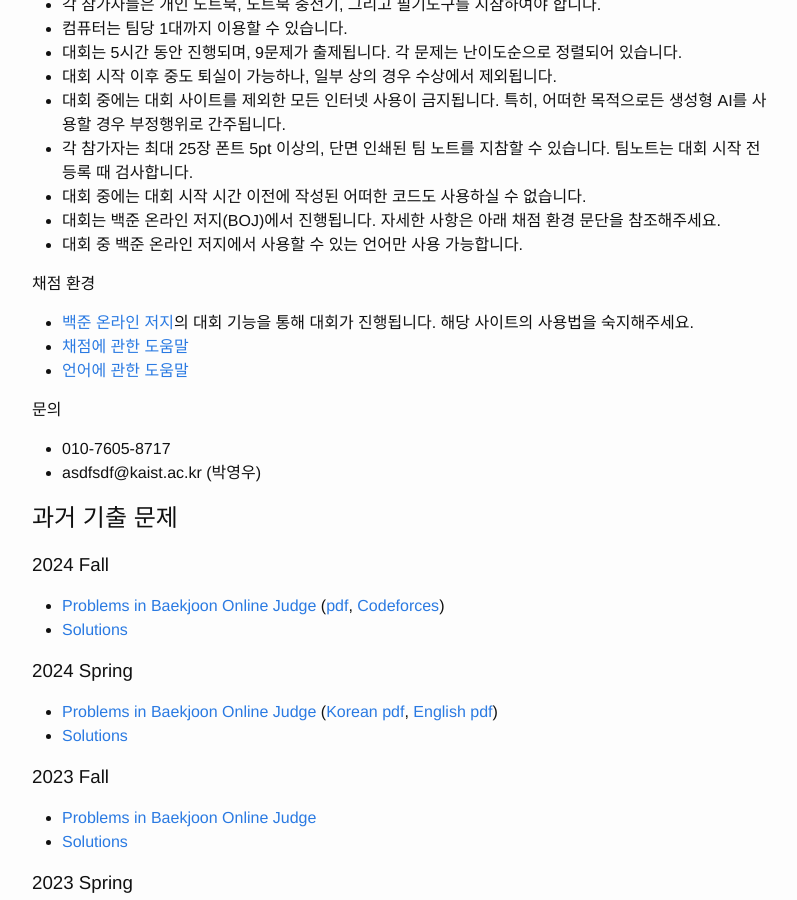
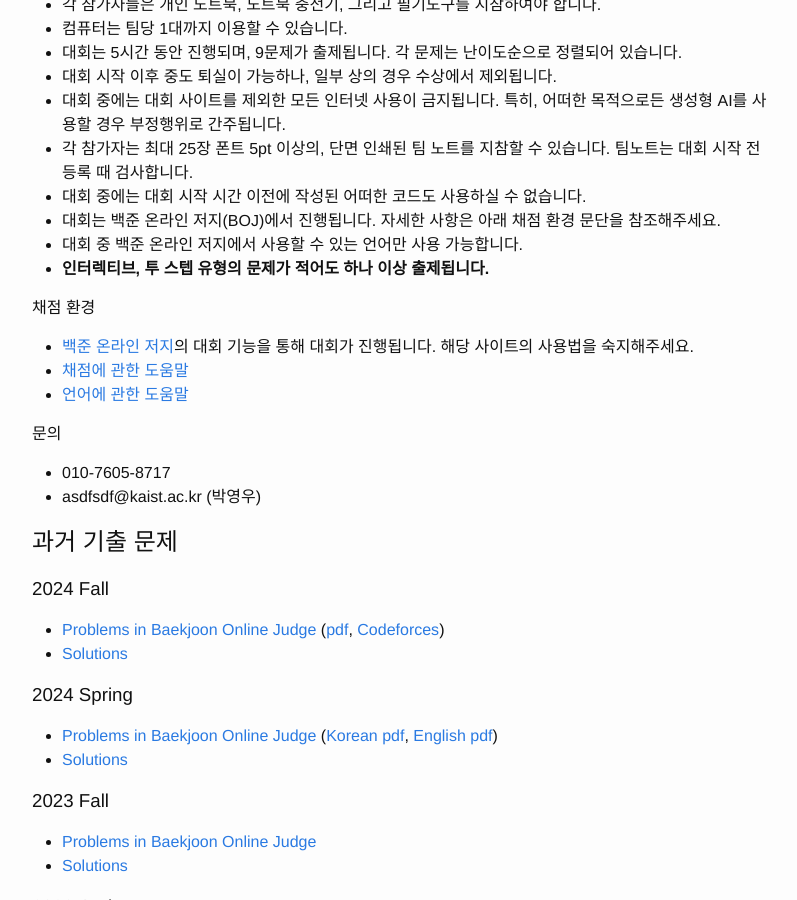
Before and after one commit to RUN-KAIST/kaist.run, a Jekyll site: the page built from index/ko.md, in a window 1280 px wide and 900 px high, scrolled down 1572 px. Shown: the whole window, without its empty margins (238-1035 px from the left). Built offline with Jekyll 4.4.1, drawn with Linux system fonts in a browser that asks for light colours; our own code applies the rules of GitHub Pages for plain Markdown files.

Commit message:
Update ko.md

```diff
--- a/index/ko.md
+++ b/index/ko.md
@@ -59,6 +59,7 @@ redirect_from: /index.html
 - 대회 중에는 대회 시작 시간 이전에 작성된 어떠한 코드도 사용하실 수 없습니다.
 - 대회는 백준 온라인 저지(BOJ)에서 진행됩니다. 자세한 사항은 아래 채점 환경 문단을 참조해주세요.
 - 대회 중 백준 온라인 저지에서 사용할 수 있는 언어만 사용 가능합니다.
+- **인터렉티브, 투 스텝 유형의 문제가 적어도 하나 이상 출제됩니다.**
 
 #### 채점 환경
 
```
